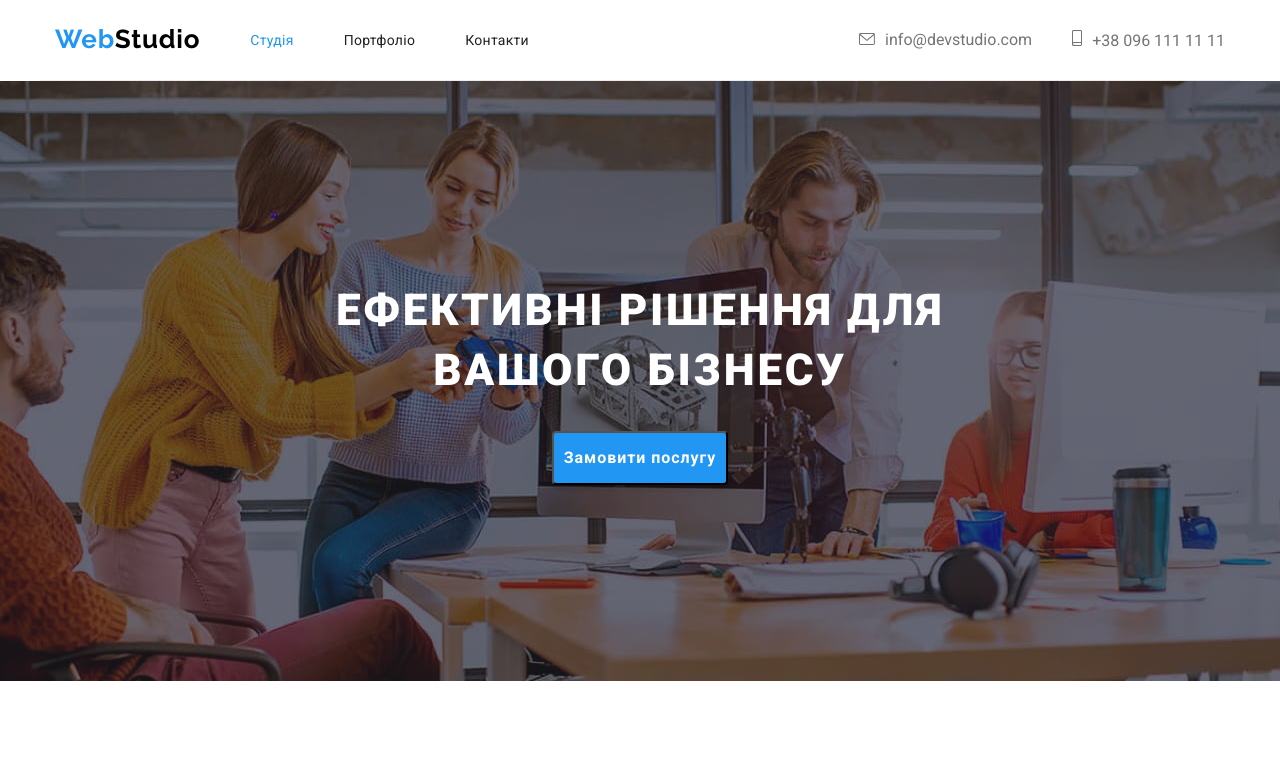
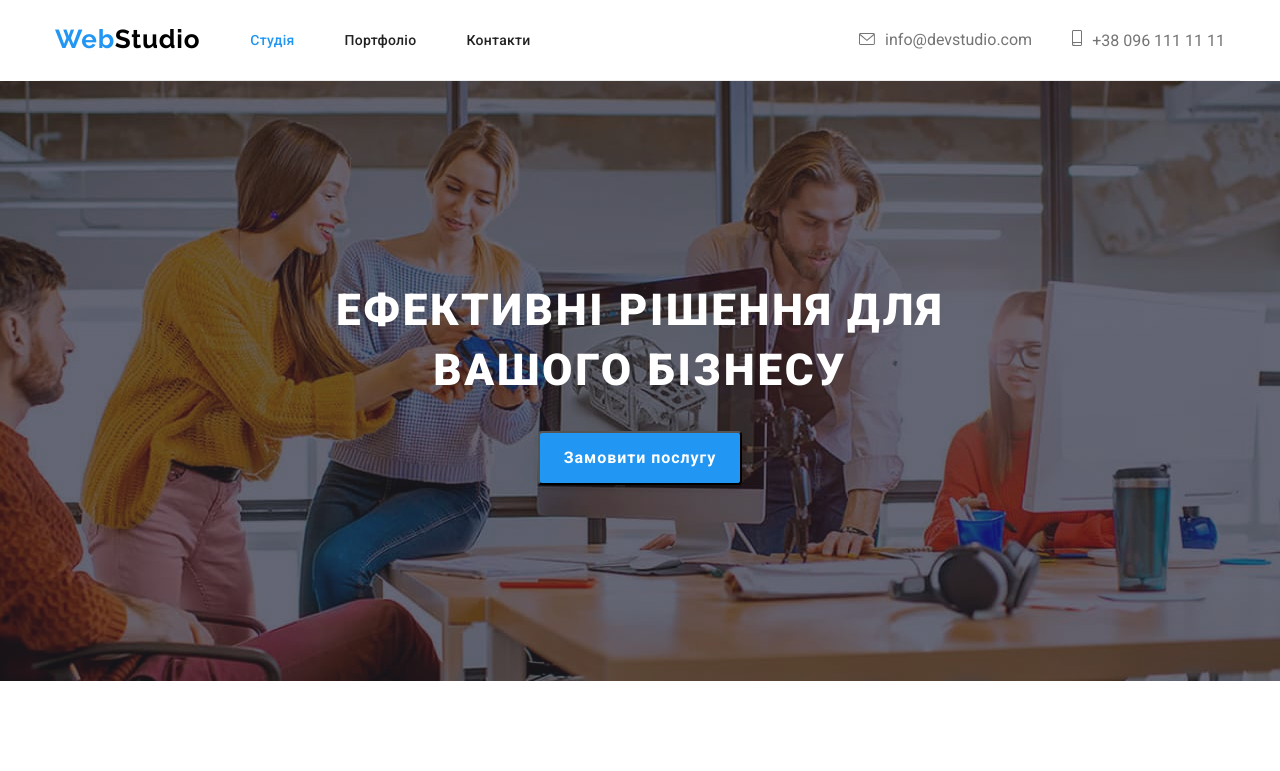
Before and after one commit to oksana1110/goit-markup-hw-04, a plain HTML site: page index.html in a window 1280 px wide. Shown: the top 771 px of the page. Drawn offline with nearby package versions, Linux system fonts and the light colour scheme.

Commit message:
added changes

```diff
--- a/css/styles.css
+++ b/css/styles.css
@@ -71,13 +71,17 @@ a.header-logo:focus{
 .header-list .link.current{
     color: var(--active-color);}
 
-.header-link{
-    font-family: inherit;
+.header-lists{
+    font-family: 'roboto', sans-serif;
+    font-weight: 500;
     font-size: 14px;
     line-height: 1.14;
     line-height: 100%;
     letter-spacing: 0.02em;;
-    color: #212121}
+    }
+.header-link{
+   color: #212121
+}
 
     .header-lists{margin-right: 50px;
         padding: 10px 0px;}
@@ -145,7 +149,7 @@ padding-bottom: 200px;
 
 .btn {
     display: inline-block;
-    padding: 10px; 24px;
+    padding: 10px 24px;
     font-family: inherit;
     font-weight: 700;
     font-size: 16px;
@@ -413,10 +417,10 @@ padding-bottom: 200px;
      color: rgba(255, 255, 255, 0.6);}
 
 .address-link:hover,
-.address-link:focus{color:var(--active-color-two);}
+.address-link:focus{color: var(--active-color);}
 
 .address-item:hover,
-.address-item:focus{color: var(--active-color-two);}
+.address-item:focus{color: var(--active-color);}
 
 .auth-addr{
     margin-bottom: 12px;
```
